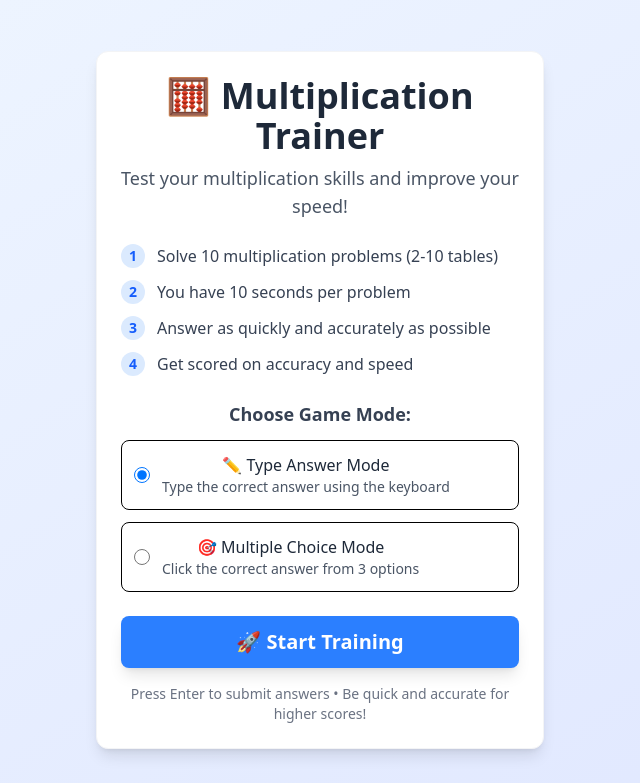
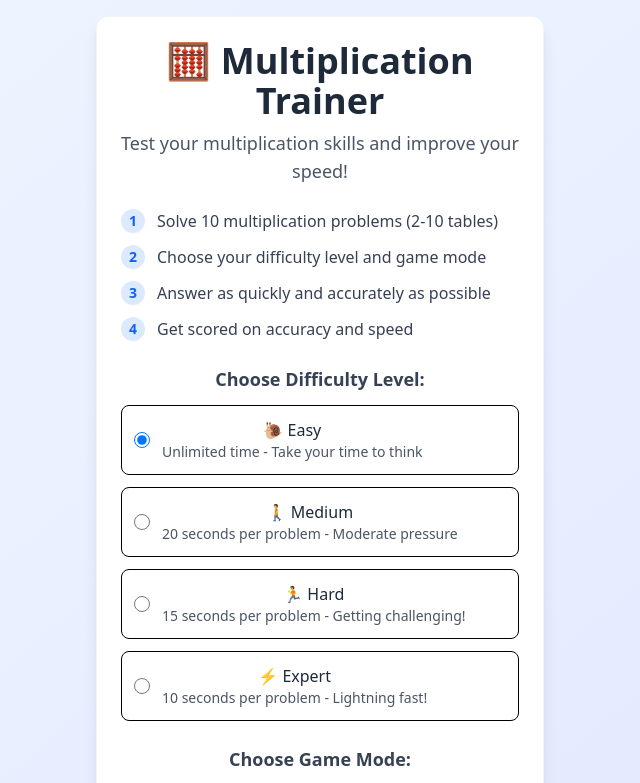
Before and after one commit to segoddnja/multi-train, a React (Vite) app: page / in a window 1280 px wide. Shown: the top 783 px of the page, without its empty margins (320-960 px from the left). Built offline with nearby package versions, Linux system fonts and the light colour scheme.

Commit message:
Introduce 4 difficulty levels

```diff
--- a/src/App.tsx
+++ b/src/App.tsx
@@ -66,6 +66,8 @@ function App() {
           problemTimeLeft={problemTimeLeft}
           showCorrectAnswer={showCorrectAnswer}
           gameMode={gameSession.mode}
+          difficulty={gameSession.difficulty}
+          maxTimePerProblem={gameSession.timePerProblem}
         />
       );
     }
--- a/src/components/GameScreen.tsx
+++ b/src/components/GameScreen.tsx
@@ -1,5 +1,5 @@
 import React, { useEffect, useRef } from "react";
-import type { Problem, GameMode } from "../types/game";
+import type { Problem, GameMode, DifficultyLevel } from "../types/game";
 
 interface GameScreenProps {
   problem: Problem;
@@ -13,6 +13,8 @@ interface GameScreenProps {
   problemTimeLeft: number;
   showCorrectAnswer: boolean;
   gameMode: GameMode;
+  difficulty: DifficultyLevel;
+  maxTimePerProblem: number;
 }
 
 export const GameScreen: React.FC<GameScreenProps> = ({
@@ -27,6 +29,7 @@ export const GameScreen: React.FC<GameScreenProps> = ({
   problemTimeLeft,
   showCorrectAnswer,
   gameMode,
+  maxTimePerProblem,
 }) => {
   const inputRef = useRef<HTMLInputElement>(null);
 
@@ -58,12 +61,17 @@ export const GameScreen: React.FC<GameScreenProps> = ({
   };
 
   const getTimerColor = (): string => {
-    if (problemTimeLeft <= 3) return "bg-red-500";
-    if (problemTimeLeft <= 6) return "bg-yellow-500";
+    if (maxTimePerProblem === 0) return "bg-blue-500"; // Unlimited time
+    const ratio = problemTimeLeft / maxTimePerProblem;
+    if (ratio <= 0.3) return "bg-red-500";
+    if (ratio <= 0.6) return "bg-yellow-500";
     return "bg-green-500";
   };
 
-  const timePercentage = (problemTimeLeft / 10) * 100;
+  const timePercentage =
+    maxTimePerProblem === 0 ? 100 : (problemTimeLeft / maxTimePerProblem) * 100;
+
+  const isUnlimitedTime = maxTimePerProblem === 0;
 
   return (
     <div className="flex items-center justify-center min-h-screen bg-gradient-to-br from-blue-50 to-indigo-100 p-4">
@@ -88,6 +96,7 @@ export const GameScreen: React.FC<GameScreenProps> = ({
           </div>
 
           {/* Timer progress bar */}
+          {!isUnlimitedTime && (
             <div className="mb-4">
               <div className="flex justify-between items-center mb-2">
                 <span className="text-sm font-medium text-gray-700">
@@ -112,6 +121,15 @@ export const GameScreen: React.FC<GameScreenProps> = ({
                 ></div>
               </div>
             </div>
+          )}
+
+          {isUnlimitedTime && (
+            <div className="mb-4">
+              <div className="text-center text-sm text-blue-600 font-medium bg-blue-50 py-2 px-4 rounded-lg">
+                🐌 Unlimited Time - Take your time to think!
+              </div>
+            </div>
+          )}
 
           <div className="flex justify-between text-sm text-gray-600">
             <span>✅ Correct: {correctAnswers}</span>
--- a/src/components/StartScreen.tsx
+++ b/src/components/StartScreen.tsx
@@ -1,5 +1,6 @@
 import React, { useState } from "react";
-import type { GameMode, GameSettings } from "../types/game";
+import type { GameMode, GameSettings, DifficultyLevel } from "../types/game";
+import { GameLogic } from "../utils/gameLogic";
 
 interface StartScreenProps {
   onStartGame: (settings?: GameSettings) => void;
@@ -7,6 +8,8 @@ interface StartScreenProps {
 
 export const StartScreen: React.FC<StartScreenProps> = ({ onStartGame }) => {
   const [selectedMode, setSelectedMode] = useState<GameMode>("input");
+  const [selectedDifficulty, setSelectedDifficulty] =
+    useState<DifficultyLevel>("easy");
 
   const handleStartGame = () => {
     const settings: GameSettings = {
@@ -14,6 +17,7 @@ export const StartScreen: React.FC<StartScreenProps> = ({ onStartGame }) => {
       minFactor: 2,
       maxFactor: 10,
       mode: selectedMode,
+      difficulty: selectedDifficulty,
     };
     onStartGame(settings);
   };
@@ -40,7 +44,7 @@ export const StartScreen: React.FC<StartScreenProps> = ({ onStartGame }) => {
             <span className="w-6 h-6 bg-blue-100 rounded-full flex items-center justify-center text-sm font-bold text-blue-600 mr-3">
               2
             </span>
-            You have 10 seconds per problem
+            Choose your difficulty level and game mode
           </div>
           <div className="flex items-center text-gray-700">
             <span className="w-6 h-6 bg-blue-100 rounded-full flex items-center justify-center text-sm font-bold text-blue-600 mr-3">
@@ -53,6 +57,44 @@ export const StartScreen: React.FC<StartScreenProps> = ({ onStartGame }) => {
               4
             </span>
             Get scored on accuracy and speed
+          </div>
+        </div>
+
+        <div className="mb-6">
+          <h2 className="text-lg font-semibold text-gray-700 mb-3">
+            Choose Difficulty Level:
+          </h2>
+          <div className="space-y-3">
+            {(["easy", "medium", "hard", "expert"] as DifficultyLevel[]).map(
+              (difficulty) => {
+                const info = GameLogic.getDifficultyInfo(difficulty);
+                return (
+                  <label
+                    key={difficulty}
+                    className="flex items-center p-3 border rounded-lg cursor-pointer hover:bg-gray-50 transition-colors"
+                  >
+                    <input
+                      type="radio"
+                      name="difficulty"
+                      value={difficulty}
+                      checked={selectedDifficulty === difficulty}
+                      onChange={(e) =>
+                        setSelectedDifficulty(e.target.value as DifficultyLevel)
+                      }
+                      className="mr-3 w-4 h-4 text-blue-600"
+                    />
+                    <div>
+                      <div className="font-medium text-gray-800">
+                        {info.icon} {info.name}
+                      </div>
+                      <div className="text-sm text-gray-600">
+                        {info.description}
+                      </div>
+                    </div>
+                  </label>
+                );
+              }
+            )}
           </div>
         </div>
 
@@ -111,13 +153,17 @@ export const StartScreen: React.FC<StartScreenProps> = ({ onStartGame }) => {
         <div className="mt-4 text-sm text-gray-500">
           {selectedMode === "input" ? (
             <>
-              Press Enter to submit answers • Be quick and accurate for higher
-              scores!
+              Press Enter to submit answers •{" "}
+              {selectedDifficulty === "easy"
+                ? "Take your time!"
+                : "Be quick and accurate for higher scores!"}
             </>
           ) : (
             <>
-              Click the correct answer • Be quick and accurate for higher
-              scores!
+              Click the correct answer •{" "}
+              {selectedDifficulty === "easy"
+                ? "Take your time!"
+                : "Be quick and accurate for higher scores!"}
             </>
           )}
         </div>
--- a/src/hooks/useGame.ts
+++ b/src/hooks/useGame.ts
@@ -5,7 +5,6 @@ import type {
   Problem,
   GameScore,
   GameSettings,
-  GameMode,
 } from "../types/game";
 import { GameLogic } from "../utils/gameLogic";
 
@@ -14,6 +13,7 @@ const DEFAULT_SETTINGS: GameSettings = {
   minFactor: 2,
   maxFactor: 10,
   mode: "input",
+  difficulty: "easy",
 };
 
 export const useGame = () => {
@@ -67,7 +67,7 @@ export const useGame = () => {
 
       setCurrentAnswer("");
       setShowCorrectAnswer(false);
-      setProblemTimeLeft(10);
+      setProblemTimeLeft(gameSession.timePerProblem);
     }, 2000);
   }, [gameSession]);
 
@@ -79,17 +79,24 @@ export const useGame = () => {
       interval = setInterval(() => {
         const now = Date.now();
         const totalElapsed = Math.floor((now - gameSession.startTime) / 1000);
+        setTimeElapsed(totalElapsed);
+
+        // Only handle timer for limited time modes
+        if (gameSession.timePerProblem > 0) {
           const problemElapsed = Math.floor(
             (now - gameSession.currentProblemStartTime) / 1000
           );
           const timeLeft = gameSession.timePerProblem - problemElapsed;
 
-        setTimeElapsed(totalElapsed);
           setProblemTimeLeft(Math.max(0, timeLeft));
 
           // Auto-submit if time runs out
           if (timeLeft <= 0 && !showCorrectAnswer) {
             handleTimeExpired();
+          }
+        } else {
+          // Unlimited time mode - no countdown
+          setProblemTimeLeft(0);
         }
       }, 100); // Update more frequently for smooth progress bar
     }
@@ -102,17 +109,19 @@ export const useGame = () => {
   const startGame = useCallback((settings: GameSettings = DEFAULT_SETTINGS) => {
     // Generate problems using the GameLogic with mode support
     const problems = GameLogic.generateProblems(settings);
+    const timePerProblem = GameLogic.getTimePerProblem(settings.difficulty);
 
     const newSession: GameSession = {
       problems,
       currentProblemIndex: 0,
       startTime: Date.now(),
       currentProblemStartTime: Date.now(),
-      timePerProblem: 10,
+      timePerProblem,
       userAnswers: {},
       correctAnswers: 0,
       totalProblems: problems.length,
       mode: settings.mode,
+      difficulty: settings.difficulty,
     };
 
     // Update state in the correct order
@@ -121,6 +130,7 @@ export const useGame = () => {
     setGameScore(null);
     setGameSession(newSession);
     setGameState("playing");
+    setProblemTimeLeft(timePerProblem);
   }, []);
 
   const submitAnswer = useCallback(() => {
@@ -220,7 +230,7 @@ export const useGame = () => {
     setCurrentAnswer("");
     setGameScore(null);
     setTimeElapsed(0);
-    setProblemTimeLeft(10);
+    setProblemTimeLeft(0);
     setShowCorrectAnswer(false);
   }, []);
 
--- a/src/types/game.ts
+++ b/src/types/game.ts
@@ -1,4 +1,6 @@
 export type GameMode = "input" | "multiple-choice";
+
+export type DifficultyLevel = "easy" | "medium" | "hard" | "expert";
 
 export interface Problem {
   id: number;
@@ -17,8 +19,9 @@ export interface GameSession {
   correctAnswers: number;
   totalProblems: number;
   currentProblemStartTime: number;
-  timePerProblem: number; // seconds allowed per problem
+  timePerProblem: number; // seconds allowed per problem (0 = unlimited)
   mode: GameMode; // Game mode selection
+  difficulty: DifficultyLevel; // Difficulty level
 }
 
 export interface GameScore {
@@ -37,4 +40,5 @@ export interface GameSettings {
   minFactor: number;
   maxFactor: number;
   mode: GameMode;
+  difficulty: DifficultyLevel;
 }
--- a/src/utils/gameLogic.ts
+++ b/src/utils/gameLogic.ts
@@ -1,6 +1,65 @@
-import type { Problem, GameScore, GameSettings, GameMode } from "../types/game";
+import type {
+  Problem,
+  GameScore,
+  GameSettings,
+  GameMode,
+  DifficultyLevel,
+} from "../types/game";
 
 export class GameLogic {
+  static getTimePerProblem(difficulty: DifficultyLevel): number {
+    switch (difficulty) {
+      case "easy":
+        return 0; // Unlimited time
+      case "medium":
+        return 20; // 20 seconds
+      case "hard":
+        return 15; // 15 seconds
+      case "expert":
+        return 10; // 10 seconds
+      default:
+        return 10;
+    }
+  }
+
+  static getDifficultyInfo(difficulty: DifficultyLevel): {
+    name: string;
+    description: string;
+    icon: string;
+  } {
+    switch (difficulty) {
+      case "easy":
+        return {
+          name: "Easy",
+          description: "Unlimited time - Take your time to think",
+          icon: "🐌",
+        };
+      case "medium":
+        return {
+          name: "Medium",
+          description: "20 seconds per problem - Moderate pressure",
+          icon: "🚶",
+        };
+      case "hard":
+        return {
+          name: "Hard",
+          description: "15 seconds per problem - Getting challenging!",
+          icon: "🏃",
+        };
+      case "expert":
+        return {
+          name: "Expert",
+          description: "10 seconds per problem - Lightning fast!",
+          icon: "⚡",
+        };
+      default:
+        return {
+          name: "Expert",
+          description: "10 seconds per problem - Lightning fast!",
+          icon: "⚡",
+        };
+    }
+  }
   static generateProblem(
     id: number,
     minFactor = 2,
```
Lines whose indentation alone changed are shown as unchanged.
